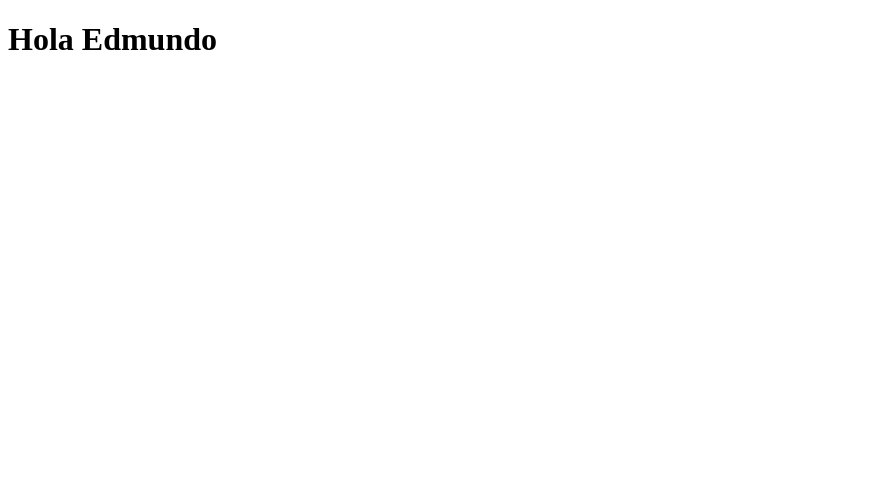
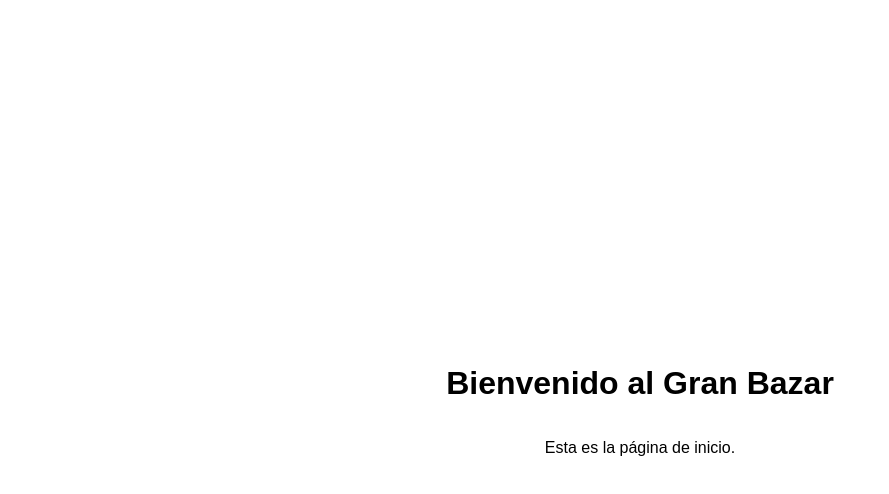
Before and after one commit to Nefta11/Vue-PracticasH, a Vue app: page /home in a window 1280 px wide. Shown: the top 494 px of the page, without its empty margins (0-889 px from the left). Built offline with nearby package versions, Linux system fonts and the light colour scheme.

Commit message:
agregar enrutamiento con Vue Router y crear páginas de inicio de sesión, registro y bienvenida

```diff
--- a/package.json
+++ b/package.json
@@ -11,7 +11,9 @@
   },
   "dependencies": {
     "sweetalert2": "^11.17.2",
-    "vue": "^3.5.13"
+    "vue": "^3.5.13",
+    "vue-router": "^4.0.13",
+    "vuex": "^4.1.0"
   },
   "devDependencies": {
     "@eslint/js": "^9.14.0",
--- a/src/App.vue
+++ b/src/App.vue
@@ -1,9 +1,9 @@
 <script setup>
-
+// No se requiere lógica adicional en este componente
 </script>
 
 <template>
-  <h1>Hola Edmundo</h1>
+  <router-view />
 </template>
 
 <style scoped>
--- /dev/null
+++ b/src/router/index.js
@@ -0,0 +1,29 @@
+import { createRouter, createWebHistory } from 'vue-router';
+import LoginPage from '../views/LoginPage.vue';
+import RegisterPage from '../views/RegisterPage.vue';
+import HomePage from '../views/HomePage.vue';
+
+const routes = [
+  {
+    path: '/',
+    name: 'Login',
+    component: LoginPage
+  },
+  {
+    path: '/register',
+    name: 'Register',
+    component: RegisterPage
+  },
+  {
+    path: '/home',
+    name: 'Home',
+    component: HomePage
+  }
+];
+
+const router = createRouter({
+  history: createWebHistory('/'),
+  routes
+});
+
+export default router;
--- a/src/views/HomePage.vue
+++ b/src/views/HomePage.vue
@@ -0,0 +1,21 @@
+<template>
+  <div class="home-container">
+    <h1>Bienvenido al Gran Bazar</h1>
+    <p>Esta es la página de inicio.</p>
+  </div>
+</template>
+
+<script setup>
+// No se requiere lógica adicional en este componente
+</script>
+
+<style scoped>
+.home-container {
+  display: flex;
+  flex-direction: column;
+  justify-content: center;
+  align-items: center;
+  height: 100vh;
+  font-family: 'Arial', sans-serif;
+}
+</style>
--- a/src/views/LoginPage.vue
+++ b/src/views/LoginPage.vue
@@ -31,7 +31,7 @@
         </div>
         <button type="submit" class="login-button">Iniciar sesión</button>
         <p class="signup-text">
-          ¿No tienes una cuenta?<router-link to="/Register" class="signup-link"> Registrarse</router-link>
+          ¿No tienes una cuenta? <router-link to="/register" class="signup-link">Registrarse</router-link>
         </p>
       </form>
     </div>
--- a/src/views/RegisterPage.vue
+++ b/src/views/RegisterPage.vue
@@ -29,7 +29,7 @@
         </div>
         <button type="submit" class="register-button">Registrarse</button>
         <p class="login-text">
-          ¿Ya tienes una cuenta? <router-link to="/" class="login-link">Inicia sesión</router-link>
+          ¿Ya tienes una cuenta? <router-link to="/login" class="login-link">Inicia sesión</router-link>
         </p>
       </form>
     </div>
```
Also changed, not shown: src/main.js (+4 -3 lines), 1 other file (tests, documents, lock files or other folders).
